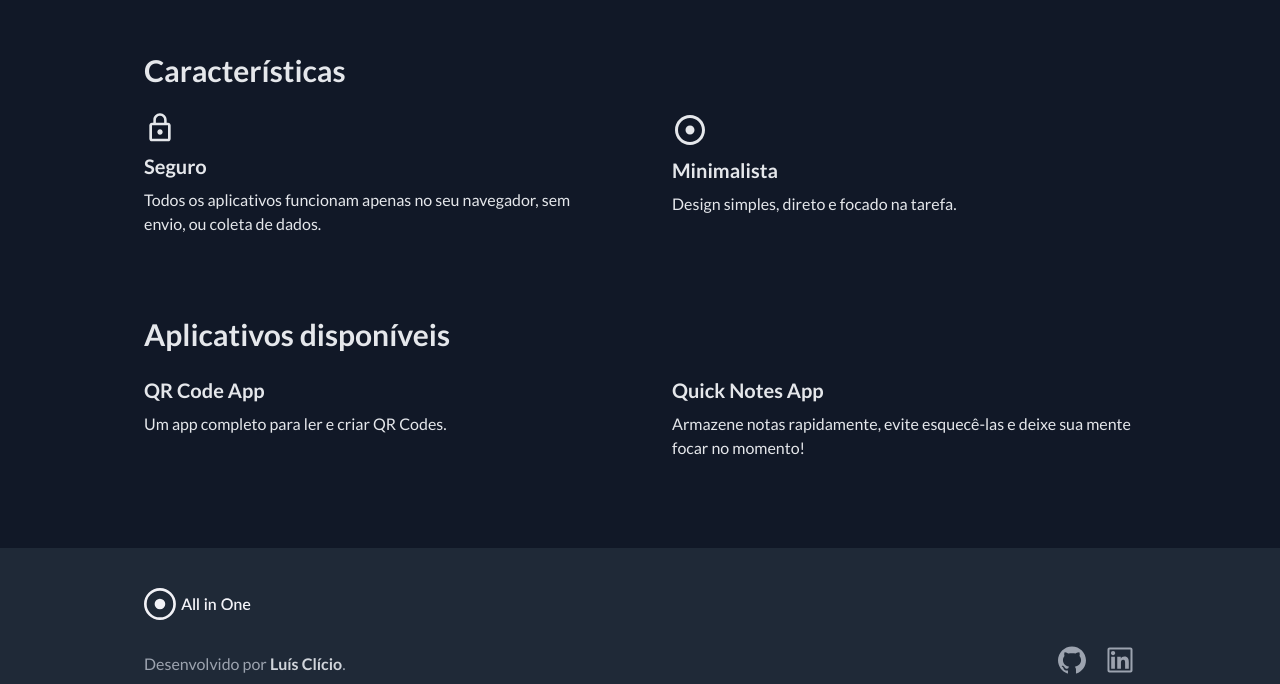
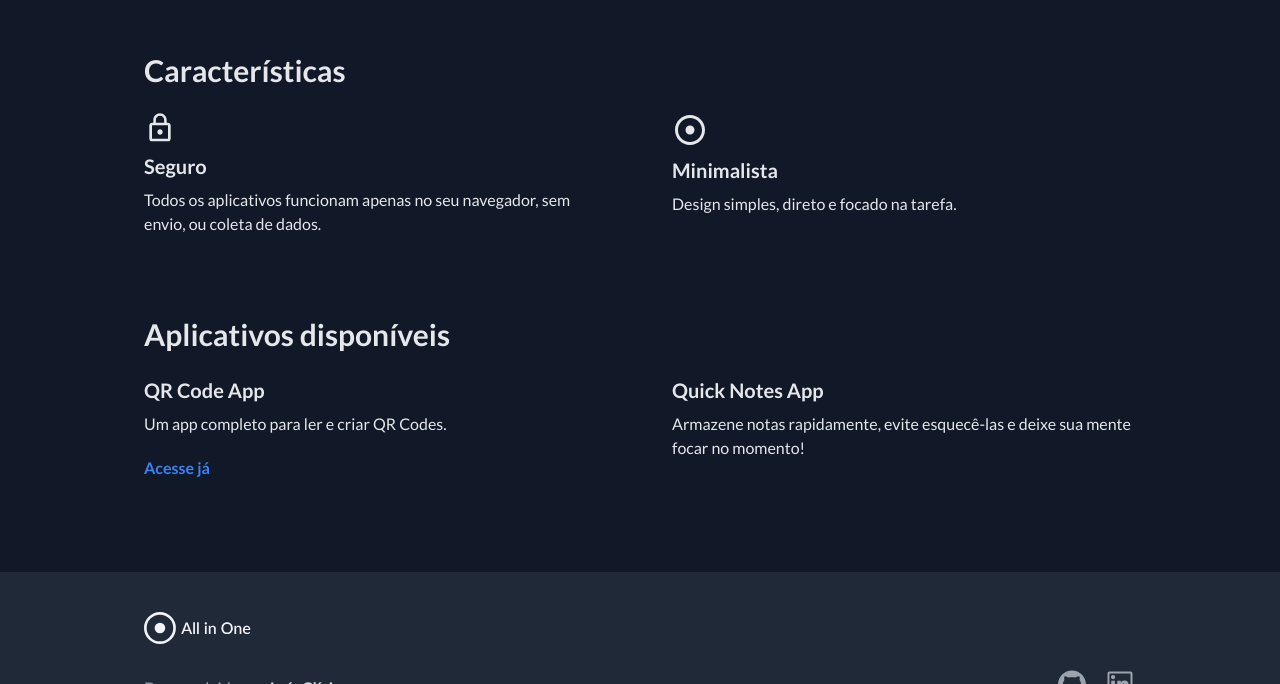
Before and after one commit to DarkTechLC/all-in-one, a React (Vite) app: page / in a window 1280 px wide. Shown: the part 748-1432 px from the top of the page. Built offline with nearby package versions, Linux system fonts and the light colour scheme.

Commit message:
feat: adds link to QR Code Reader page in home page

```diff
--- a/src/pages/Home.tsx
+++ b/src/pages/Home.tsx
@@ -15,13 +15,13 @@ export function Home() {
             aumente o foco.
           </h2>
 
-          <Link
+          {/* <Link
             to="/login"
             tabIndex={0}
             className="bg-blue-500 rounded-2xl max-w-max px-10 py-4 font-bold text-gray-50 mt-8 transition-colors hover:bg-blue-600 focus:ring-4"
           >
             Acesse já
-          </Link>
+          </Link> */}
         </div>
 
         <div className="hidden sm:flex flex-col flex-1 justify-center items-center">
@@ -76,6 +76,13 @@ export function Home() {
               <div>
                 <h4 className="text-xl font-bold mb-2">QR Code App</h4>
                 <p>Um app completo para ler e criar QR Codes.</p>
+                <Link
+                  to="/qrcode"
+                  tabIndex={0}
+                  className="block font-bold text-blue-500 mt-4 py-1"
+                >
+                  Acesse já
+                </Link>
               </div>
             </li>
 
```
